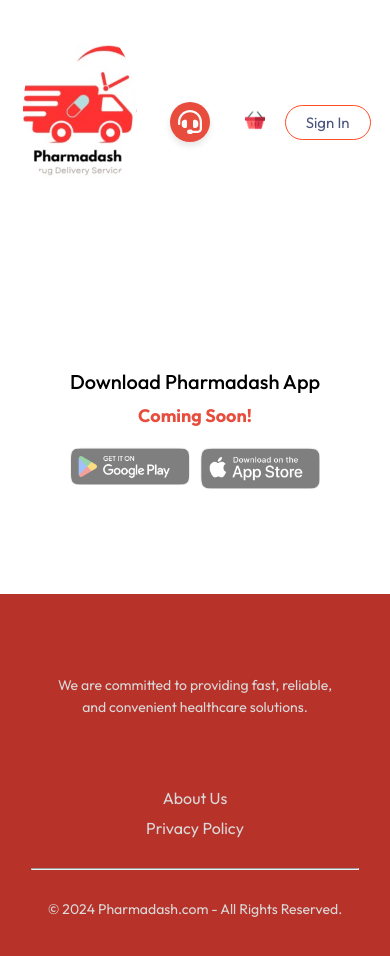
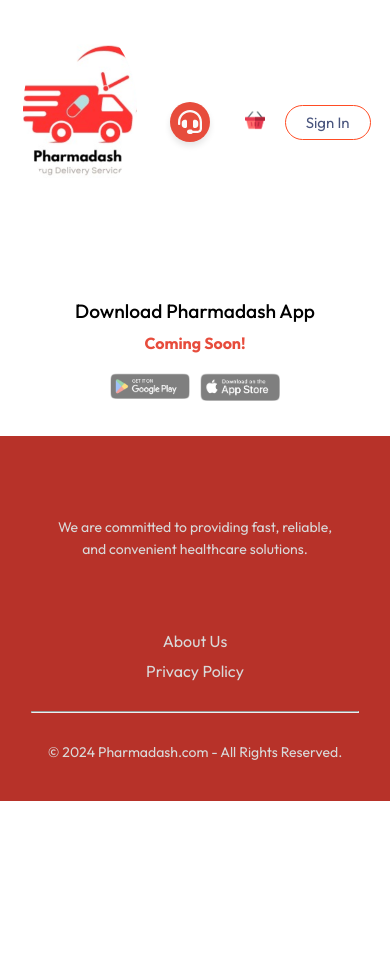
Before and after one commit to Zineb2a/PharmaDash, a React (Vite) app in the folder frontend/: page / in a window 390 px wide. After the commit the page ends 844 px from the top, so only its background shows below. Built offline with nearby package versions, Linux system fonts and the light colour scheme.

Commit message:
responsiveness modified

```diff
--- a/frontend/src/components/AppDownload/AppDownload.css
+++ b/frontend/src/components/AppDownload/AppDownload.css
@@ -1,14 +1,16 @@
 /* Main container */
 .app-download {
-    margin: 100px auto;
-    font-size: max(3vw, 20px);
+    margin: 50px auto; /* Reduced margin for better scaling */
+    font-size: clamp(1.5rem, 3vw, 2.5rem); /* Responsive font size */
     text-align: center;
     font-weight: 500;
+    max-width: 1200px; /* Constrain maximum width */
+    width: 90%; /* Ensure responsiveness */
 }
 
 /* Coming Soon message */
 .coming-soon {
-    font-size: max(2.5vw, 18px);
+    font-size: clamp(1rem, 2vw, 2rem); /* Responsive font scaling */
     color: #e74c3c; /* Highlight with a different color */
     font-weight: bold;
     margin-top: 10px;
@@ -18,8 +20,9 @@
 .app-download-platforms {
     display: flex;
     justify-content: center;
-    gap: max(2vw, 10px);
+    gap: clamp(10px, 2vw, 20px); /* Ensure consistent spacing */
     margin-top: 20px;
+    flex-wrap: wrap; /* Allow wrapping on smaller screens */
 }
 
 /* Disabled button container */
@@ -31,12 +34,39 @@
 
 /* Image styles */
 .app-download-platforms img {
-    width: max(30vw, 120px);
-    max-width: 180px;
-    transition: 0.5s;
+    width: clamp(100px, 15vw, 180px); /* Ensure images scale responsively */
+    transition: 0.3s;
 }
 
 /* Hover effect removed for disabled state */
 .app-download-platforms img:hover {
     transform: none;
 }
+
+/* Responsive adjustments for smaller screens */
+@media (max-width: 768px) {
+    .app-download {
+        margin: 30px auto; /* Reduce margin for smaller devices */
+        font-size: 1.2rem; /* Adjust font size */
+    }
+
+    .app-download-platforms {
+        gap: 10px; /* Narrow spacing for smaller devices */
+    }
+
+    .app-download-platforms img {
+        width: 80px; /* Fixed width for very small screens */
+    }
+}
+
+/* Responsive adjustments for larger screens */
+@media (min-width: 1600px) {
+    .app-download {
+        margin: 100px auto; /* Restore larger margin for big screens */
+        font-size: 3rem; /* Bigger font size for better visibility */
+    }
+
+    .app-download-platforms img {
+        width: 150px; /* Increase image size for larger screens */
+    }
+}
--- a/frontend/src/components/ExploreMenu/ExploreMenu.css
+++ b/frontend/src/components/ExploreMenu/ExploreMenu.css
@@ -41,7 +41,7 @@
     display: flex;
     justify-content: center;
     align-items: center;
-    gap: 20px;
+    gap: clamp(10px, 2vw, 20px); /* Dynamic spacing */
     flex-wrap: wrap; /* Allow wrapping on smaller screens */
     text-align: center;
     margin: 20px 0px;
@@ -75,10 +75,8 @@
 
 /* Image styles */
 .explore-menu-list-item img {
-    width: 10vw; /* Adjust width for larger screens */
-    min-width: 80px; /* Minimum width */
-    height: 10vw;
-    min-height: 80px;
+    width: clamp(80px, 10vw, 150px); /* Dynamic size */
+    height: clamp(80px, 10vw, 150px); /* Match height to width */
     cursor: pointer;
     border-radius: 50%;
     object-fit: cover;
@@ -147,23 +145,34 @@
 
     .explore-menu-text {
         max-width: 90%;
-        font-size: 14px;
+        font-size: clamp(0.9rem, 2vw, 1.1rem); /* Slightly smaller font */
     }
 
     .explore-menu-list-item img {
-        width: 20vw; /* Increase image size on smaller screens */
-        height: 20vw;
+        width: clamp(70px, 15vw, 120px); /* Adjust size for smaller screens */
+        height: clamp(70px, 15vw, 120px);
     }
 }
 
 @media (max-width: 750px) {
     .explore-menu-text {
         max-width: 100%;
-        font-size: 14px;
+        font-size: clamp(0.8rem, 1.5vw, 1rem); /* Smaller font size */
     }
 
     .explore-menu-list-item img {
-        width: 25vw; /* Adjust image size for very small screens */
-        height: 25vw;
+        width: clamp(60px, 20vw, 100px); /* Adjust image size for very small screens */
+        height: clamp(60px, 20vw, 100px);
     }
 }
+
+@media (min-width: 1600px) {
+    .explore-menu-list-item img {
+        width: clamp(120px, 8vw, 180px); /* Larger sizes for large screens */
+        height: clamp(120px, 8vw, 180px);
+    }
+
+    .explore-menu-text {
+        font-size: clamp(1.2rem, 3vw, 1.5rem); /* Slightly larger font */
+    }
+}
--- a/frontend/src/components/Header/Header.css
+++ b/frontend/src/components/Header/Header.css
@@ -7,6 +7,8 @@
     margin-bottom: 8vw;
     border-radius: 12px; /* Slightly increase the border-radius for a smoother look */
     overflow: hidden; /* To ensure no content overflows */
+    max-width: 2000px; /* Constrain max width for larger screens */
+    width: 100%; /* Maintain responsiveness */
 }
 
 .header::before {
@@ -41,12 +43,12 @@
 .header-contents h2 {
     font-weight: 700; /* Bolder font for the heading */
     color: #ffffff; /* White text for better contrast */
-    font-size: max(2.5vw, 24px); /* Adjust font size */
+    font-size: clamp(1.5rem, 2.5vw, 3rem); /* Responsive font size */
     margin-bottom: 1rem; /* Add space below the heading */
 }
 
 .header-contents p {
-    font-size: max(1.2vw, 16px); /* Smaller font size for paragraph */
+    font-size: clamp(1rem, 1.2vw, 1.5rem); /* Responsive font size */
     margin-bottom: 1.5rem; /* Space between text and button */
     color: #f1e9e9; /* Lighter text color */
 }
@@ -57,7 +59,7 @@
     font-weight: 600;
     padding: 0.8vw 2vw;
     background: #e74c3c; /* More vibrant button color */
-    font-size: max(1.2vw, 14px);
+    font-size: clamp(0.8rem, 1.2vw, 1.5rem); /* Responsive font size */
     border-radius: 50px;
     cursor: pointer;
     transition: background 0.3s, transform 0.3s; /* Add smooth transitions */
@@ -68,6 +70,7 @@
     transform: scale(1.05); /* Slightly enlarge button on hover */
 }
 
+/* Responsive styles for medium-sized screens */
 @media (max-width: 1050px) {
     .header {
         height: 32vw;
@@ -76,11 +79,24 @@
     .header-contents {
         max-width: 80%; /* More space for text on medium screens */
     }
+
+    .header-contents h2 {
+        font-size: clamp(1.2rem, 2vw, 2.5rem); /* Adjust heading size */
+    }
+
+    .header-contents p {
+        font-size: clamp(0.9rem, 1vw, 1.3rem); /* Smaller font for text */
+    }
+
+    .header-contents button {
+        padding: 1vw 2.5vw; /* Adjust button padding */
+    }
 }
 
+/* Responsive styles for small screens */
 @media (max-width: 750px) {
     .header {
-        height: auto;
+        height: auto; /* Allow auto height for smaller devices */
     }
 
     .header-contents {
@@ -89,12 +105,36 @@
         padding: 3vw;
     }
 
+    .header-contents h2 {
+        font-size: clamp(1rem, 1.5vw, 2rem); /* Adjust heading size */
+    }
+
     .header-contents p {
         display: none; /* Hide paragraph text */
     }
 
     .header-contents button {
-        padding: 2vw 4vw;
+        padding: 2vw 4vw; /* Increase button padding for better visibility */
+        font-size: clamp(0.8rem, 1vw, 1.2rem); /* Adjust button size */
+    }
+}
+
+/* Responsive styles for extremely large screens or zoomed out */
+@media (min-width: 1600px) {
+    .header {
+        height: 25vw; /* Reduce height for very large screens */
+    }
+
+    .header-contents {
+        width: 60%; /* Prevent excessive width */
+    }
+
+    .header-contents h2 {
+        font-size: clamp(2rem, 3vw, 4rem); /* Keep headings proportional */
+    }
+
+    .header-contents p {
+        font-size: clamp(1rem, 1.5vw, 2rem); /* Keep text readable */
     }
 }
 
```
